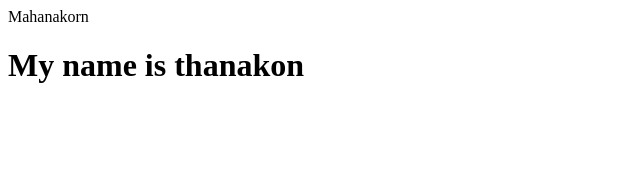
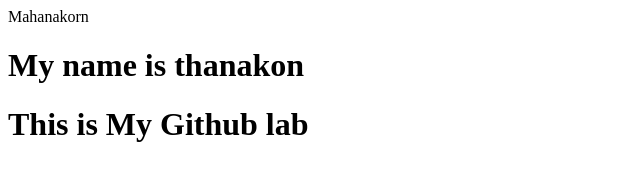
Before and after one commit to Foleiz/lab2, a plain HTML site: page index.html in a window 1280 px wide. Shown: the whole page, without its empty margins (0-640 px from the left). Drawn offline with Linux system fonts and the light colour scheme.

Commit message:
Update index.html

```diff
--- a/index.html
+++ b/index.html
@@ -4,7 +4,7 @@
     </head>
     <body>
         <h1> My name is thanakon </h1>
-
+        <h1> This is My Github lab </h1>
     </body>
 
 </html>
```
